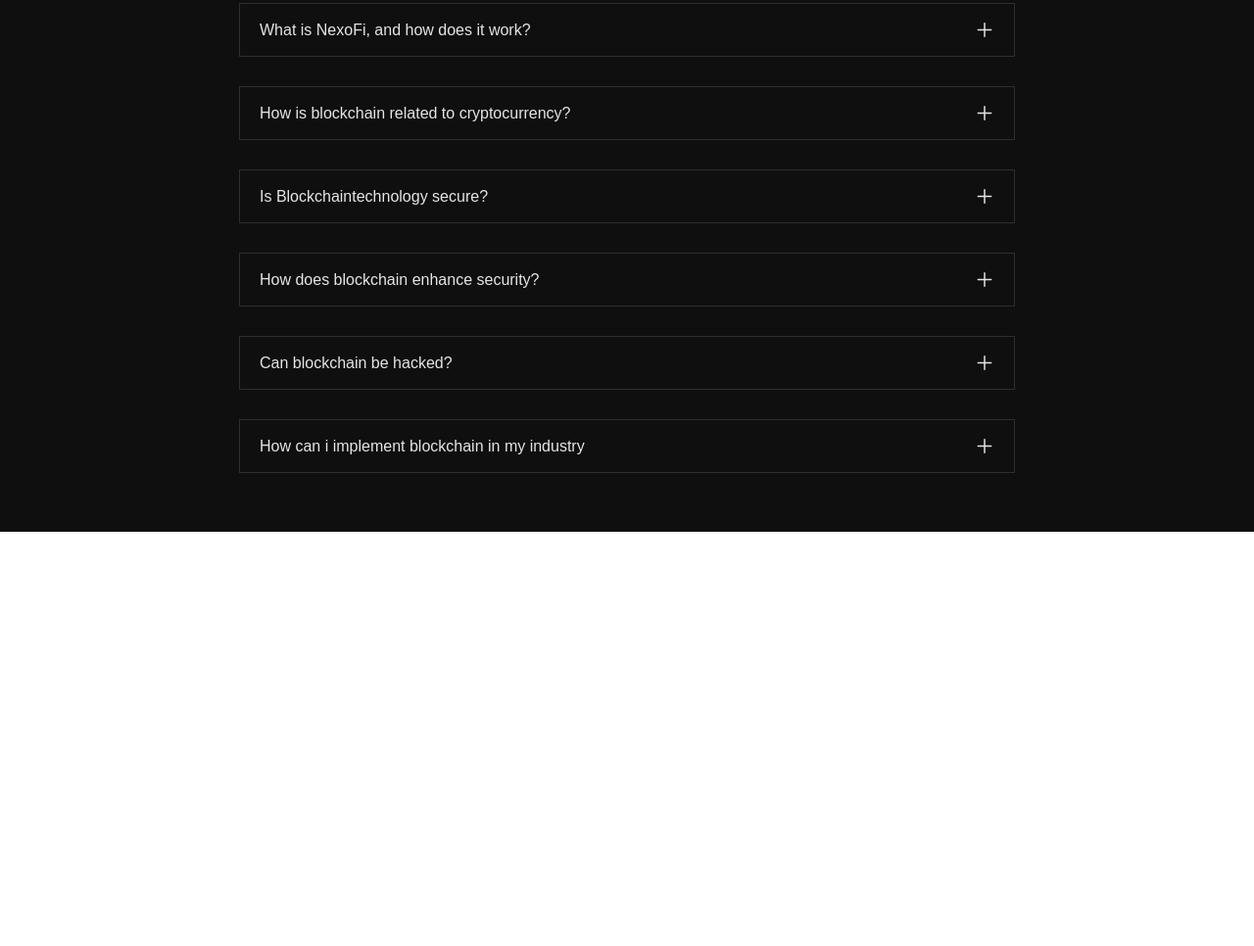
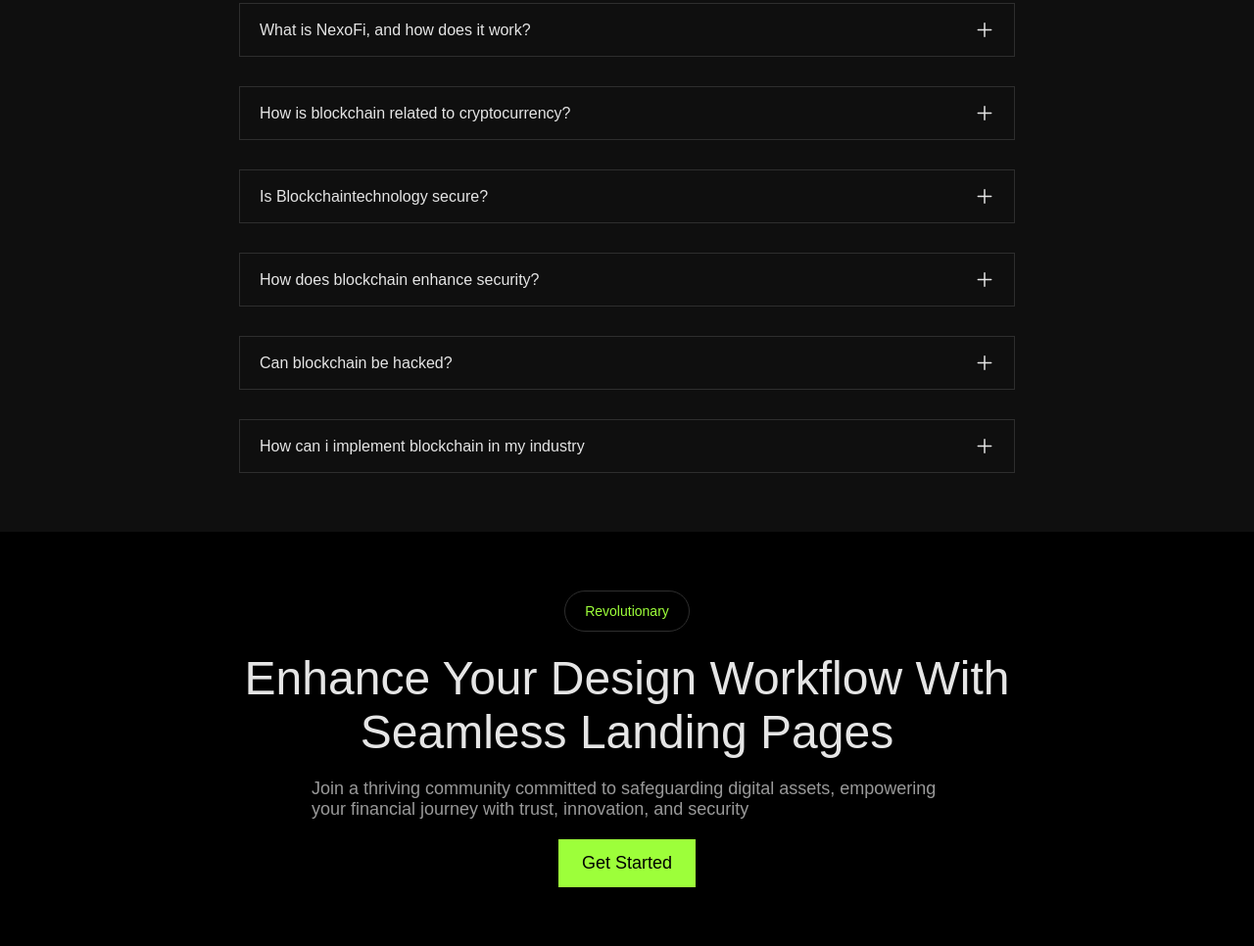
Before and after one commit to gabriela-agbl/NEOFI, a plain HTML site: page index.html in a window 1280 px wide. Shown: the part 3101-4067 px from the top of the page at 98% size. Before the commit the page ends 3644 px from the top, so only its background shows below. Drawn offline with Linux system fonts and the light colour scheme; a web font is replaced by a local one.

Commit message:
feat: Adicionando section revolutionary e estilizando ela

```diff
--- a/index.html
+++ b/index.html
@@ -216,5 +216,14 @@
             </div>
         </div>
     </section>
+
+    <section class="revolutionary">
+        <button class="top_button">Revolutionary</button>
+
+        <h2>Enhance Your Design Workflow With Seamless Landing Pages</h2>
+        <p>Join a thriving community committed to safeguarding digital assets, empowering your financial journey with trust, innovation, and security</p>
+
+        <button class="start_button">Get Started</button>
+    </section>
 </body>
 </html>
--- a/src/styles/style.css
+++ b/src/styles/style.css
@@ -519,3 +519,46 @@
 
     color: var(--color-white);
 }
+/* --------------------REVOLUTIONARY-------------------- */
+.revolutionary{
+    display: flex;
+    flex-direction: column;
+    justify-content: center;
+    align-items: center;
+    gap: 20px;
+
+    padding: 60px 0;
+
+    background-color: black;
+}
+
+.revolutionary h2{
+    width: 800px;
+
+    font-size: 48px;
+    font-weight: 400;
+
+    text-align: center;
+
+    color: var(--color-white);
+}
+
+.revolutionary p{
+    width: 644px;
+
+    font-size: 18px;
+    font-weight: 300;
+
+    color: var(--color-gray1);
+}
+
+.start_button{
+    font-size: 18px;
+    font-weight: 400;
+
+    color: black;
+
+    padding: 14px 24px;
+
+    background-color: var(--color-green);
+}
```
